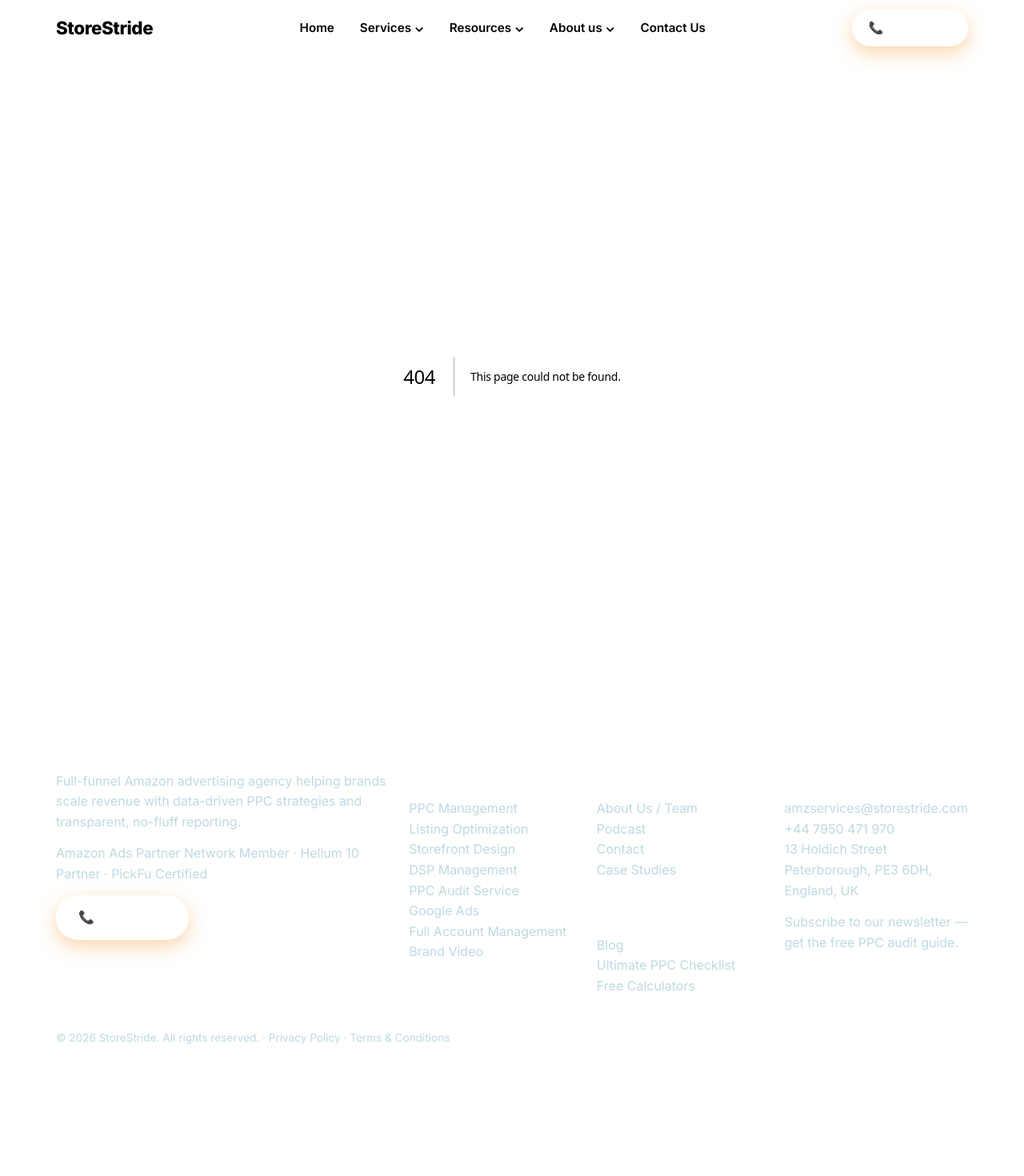
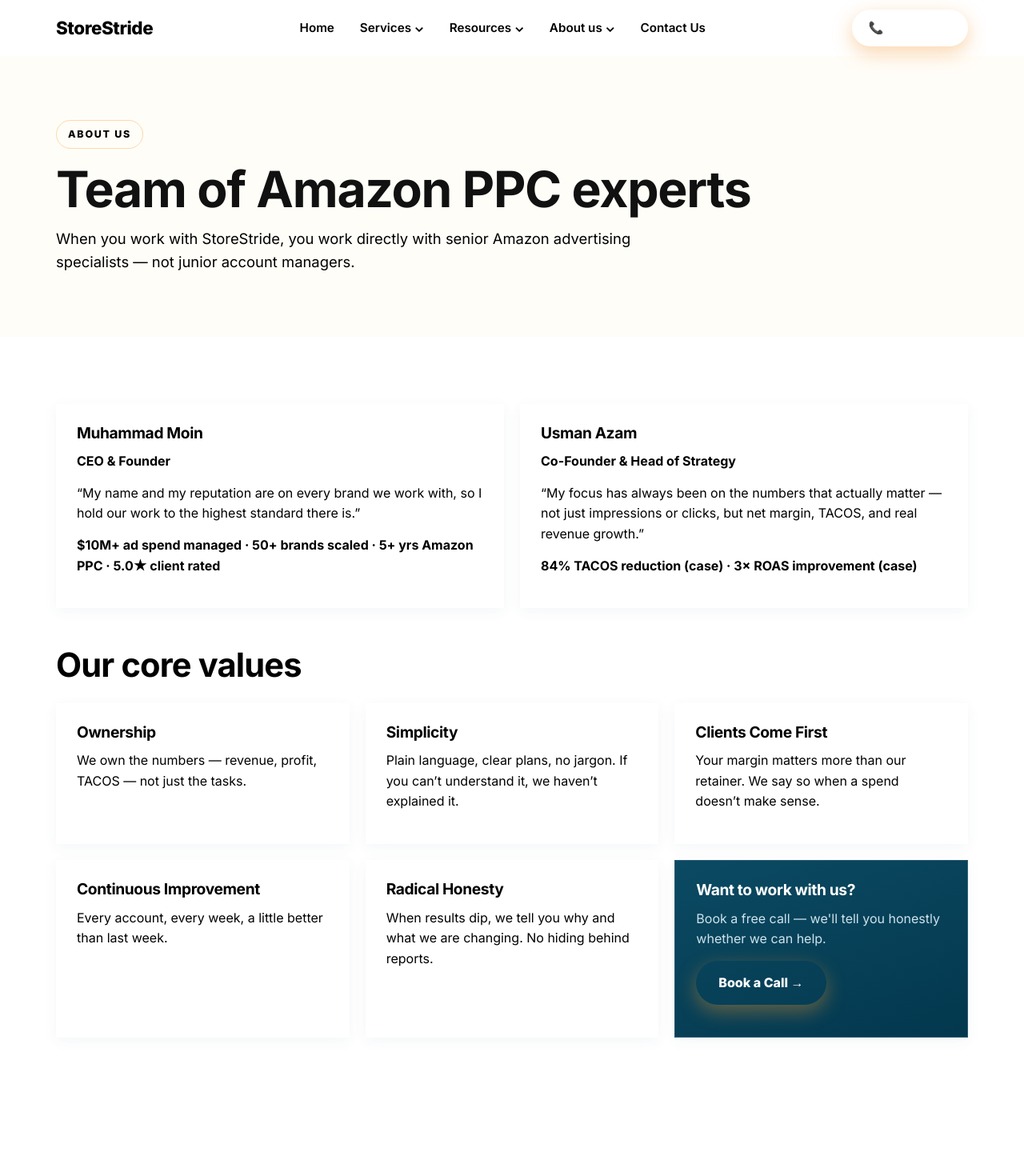
Before and after one commit to musfirah-saleem/storestride, a Next.js app: page /team in a window 1280 px wide. Before the commit this address had no page. Shown: the top 1470 px of the page at 80% size. Before the commit the page ends 1351 px from the top, so only its background shows below. Built offline with nearby package versions, Linux system fonts and the light colour scheme.

Commit message:
Pathfinder-style rebuild: dropdown nav, 8 service pages, team/blog/podcast/checklist

```diff
--- /dev/null
+++ b/app/team/page.tsx
@@ -0,0 +1,44 @@
+import type { Metadata } from 'next';
+
+export const metadata: Metadata = {
+  title: 'Team | StoreStride — Amazon PPC Experts',
+  description: 'Meet the StoreStride team: senior Amazon PPC specialists, designers and copywriters running your whole Amazon account end to end.',
+  alternates: { canonical: '/team' },
+};
+
+const values = [
+  { title: 'Ownership', text: 'We own the numbers — revenue, profit, TACOS — not just the tasks.' },
+  { title: 'Simplicity', text: 'Plain language, clear plans, no jargon. If you can’t understand it, we haven’t explained it.' },
+  { title: 'Clients Come First', text: 'Your margin matters more than our retainer. We say so when a spend doesn’t make sense.' },
+  { title: 'Continuous Improvement', text: 'Every account, every week, a little better than last week.' },
+  { title: 'Radical Honesty', text: 'When results dip, we tell you why and what we are changing. No hiding behind reports.' },
+];
+
+export default function Team() {
+  return (
+    <>
+      <section className="hero-light">
+        <div className="container">
+          <span className="eyebrow">About Us</span>
+          <h1>Team of Amazon PPC experts</h1>
+          <p className="lead">When you work with StoreStride, you work directly with senior Amazon advertising specialists — not junior account managers.</p>
+        </div>
+      </section>
+      <section className="section">
+        <div className="container">
+          <div className="grid grid-2">
+            <article className="card"><h3>Muhammad Moin</h3><p><b>CEO &amp; Founder</b></p><p>“My name and my reputation are on every brand we work with, so I hold our work to the highest standard there is.”</p><p><b>$10M+ ad spend managed · 50+ brands scaled · 5+ yrs Amazon PPC · 5.0★ client rated</b></p></article>
+            <article className="card"><h3>Usman Azam</h3><p><b>Co-Founder &amp; Head of Strategy</b></p><p>“My focus has always been on the numbers that actually matter — not just impressions or clicks, but net margin, TACOS, and real revenue growth.”</p><p><b>84% TACOS reduction (case) · 3× ROAS improvement (case)</b></p></article>
+          </div>
+          <h2 style={{ marginTop: 48 }}>Our core values</h2>
+          <div className="grid grid-3" style={{ marginTop: 24 }}>
+            {values.map((v) => (
+              <article className="card" key={v.title}><h3>{v.title}</h3><p>{v.text}</p></article>
+            ))}
+            <article className="card card-dark"><h3>Want to work with us?</h3><p>Book a free call — we&apos;ll tell you honestly whether we can help.</p><p><a className="btn" href="/contact">Book a Call →</a></p></article>
+          </div>
+        </div>
+      </section>
+    </>
+  );
+}
```
